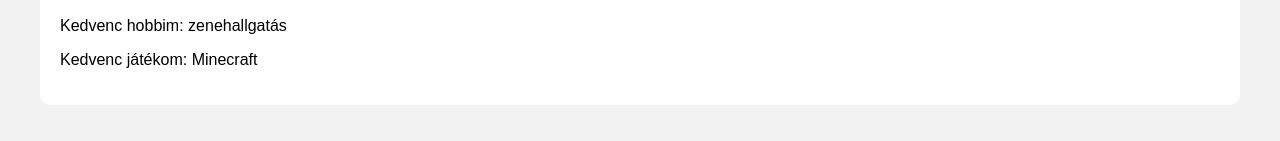
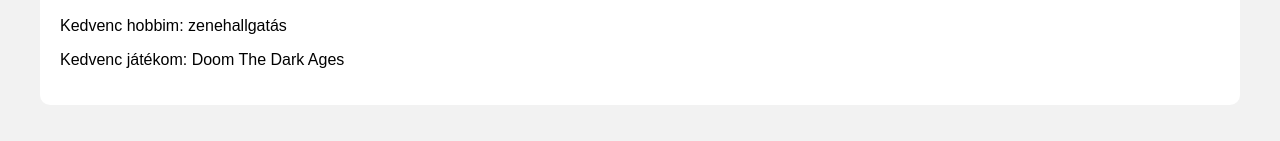
Before and after one commit to D3viLEyeD/kozos-bemutatkozo-oldal, a plain HTML site: page index.html in a window 1280 px wide. Shown: the part 365-506 px from the top of the page. Drawn offline with Linux system fonts and the light colour scheme.

Commit message:
Update index.html

```diff
--- a/index.html
+++ b/index.html
@@ -19,7 +19,7 @@
         <section>
         <h2>B tanuló</h2>
         <p>Kedvenc hobbim: zenehallgatás</p>
-        <p>Kedvenc játékom: Minecraft</p>
+        <p>Kedvenc játékom: Doom The Dark Ages</p>
     </section>
 
 
```
